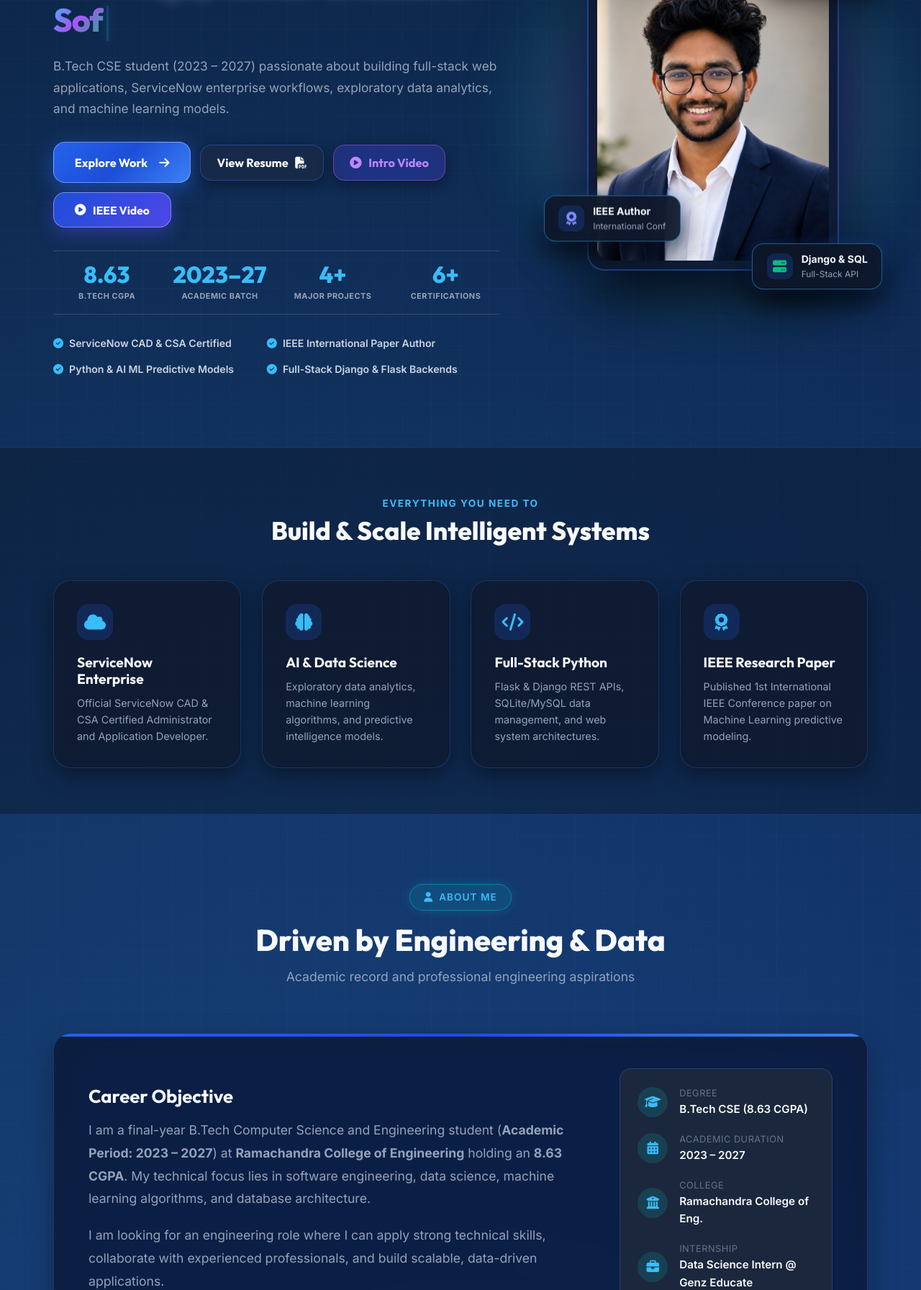
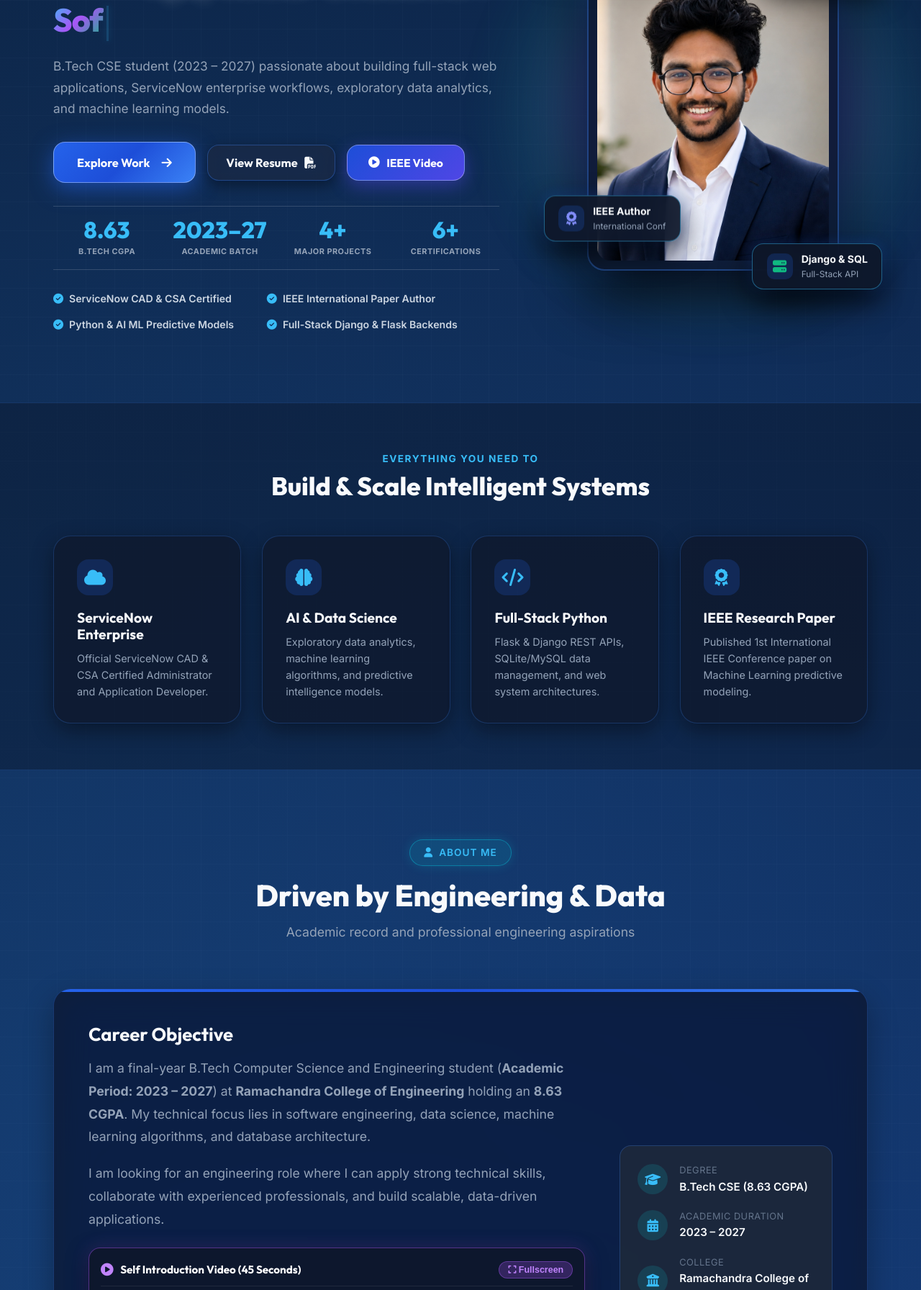
Before and after one commit to ajaykumargeddamuri18/Ajay-Portfolio, a Django app: page / in a window 1280 px wide. Shown: the part 279-2071 px from the top of the page at 72% size. Run offline with Django 4.2, Linux system fonts and the light colour scheme.

Commit message:
Remove Intro Video button from Hero buttons & embed video player directly inside Career Objective box

```diff
--- a/templates/index.html
+++ b/templates/index.html
@@ -113,15 +113,12 @@
                             B.Tech CSE student (2023 – 2027) passionate about building full-stack web applications, ServiceNow enterprise workflows, exploratory data analytics, and machine learning models.
                         </p>
 
-                        <div class="hero-buttons" style="display: flex; gap: 0.8rem; align-items: center; flex-wrap: wrap; margin-bottom: 2rem;">
-                            <a href="#projects" class="btn btn-primary" style="padding: 0.9rem 1.8rem; font-size: 1.02rem;">
+                        <div class="hero-buttons" style="display: flex; gap: 1rem; align-items: center; flex-wrap: wrap; margin-bottom: 2rem;">
+                            <a href="#projects" class="btn btn-primary" style="padding: 0.9rem 2rem; font-size: 1.02rem;">
                                 Explore Work <i class="fa-solid fa-arrow-right" style="margin-left: 0.4rem;"></i>
                             </a>
-                            <button class="btn btn-secondary" onclick="openResumeModal()" style="padding: 0.9rem 1.4rem; font-size: 1.02rem;">
+                            <button class="btn btn-secondary" onclick="openResumeModal()" style="padding: 0.9rem 1.6rem; font-size: 1.02rem;">
                                 View Resume <i class="fa-solid fa-file-pdf"></i>
-                            </button>
-                            <button class="btn btn-secondary" onclick="openSelfIntroModal()" style="padding: 0.9rem 1.4rem; font-size: 1.02rem; background: rgba(168, 85, 247, 0.15); border: 1.5px solid rgba(168, 85, 247, 0.5); color: #c084fc; font-weight: 700; cursor: pointer; transition: all 0.3s;" onmouseover="this.style.background='rgba(168, 85, 247, 0.3)';this.style.color='#fff'" onmouseout="this.style.background='rgba(168, 85, 247, 0.15)';this.style.color='#c084fc'">
-                                <i class="fa-solid fa-circle-play" style="color: #c084fc;"></i> Intro Video
                             </button>
                             <button class="btn btn-ieee" onclick="openIEEEVideoModal()">
                                 <i class="fa-solid fa-circle-play"></i> IEEE Video
@@ -270,9 +267,29 @@
                             <p style="margin-bottom: 1.2rem;">
                                 I am a final-year B.Tech Computer Science and Engineering student (<strong>Academic Period: 2023 – 2027</strong>) at <strong>Ramachandra College of Engineering</strong> holding an <strong>8.63 CGPA</strong>. My technical focus lies in software engineering, data science, machine learning algorithms, and database architecture.
                             </p>
-                            <p>
+                            <p style="margin-bottom: 1.5rem;">
                                 I am looking for an engineering role where I can apply strong technical skills, collaborate with experienced professionals, and build scalable, data-driven applications.
                             </p>
+
+                            <!-- EMBEDDED SELF INTRO VIDEO PLAYER inside Career Objective Box -->
+                            <div style="margin-top: 1.5rem; background: rgba(15, 23, 42, 0.85); border: 1.5px solid rgba(168, 85, 247, 0.45); border-radius: 16px; padding: 1rem; box-shadow: 0 10px 30px rgba(0,0,0,0.5), 0 0 25px rgba(168, 85, 247, 0.2); overflow: hidden; position: relative;">
+                                <div style="display: flex; align-items: center; justify-content: space-between; margin-bottom: 0.75rem; padding-bottom: 0.5rem; border-bottom: 1px solid rgba(255,255,255,0.08);">
+                                    <div style="display: flex; align-items: center; gap: 0.6rem;">
+                                        <i class="fa-solid fa-circle-play" style="color: #c084fc; font-size: 1.1rem;"></i>
+                                        <span style="font-weight: 700; font-size: 0.95rem; color: #ffffff; font-family: var(--font-heading);">Self Introduction Video (45 Seconds)</span>
+                                    </div>
+                                    <button onclick="openSelfIntroModal()" style="background: rgba(168,85,247,0.25); border: 1px solid rgba(168,85,247,0.4); color: #c084fc; border-radius: 20px; padding: 0.25rem 0.75rem; font-size: 0.78rem; font-weight: 700; cursor: pointer; transition: all 0.2s;" onmouseover="this.style.background='rgba(168,85,247,0.4)';this.style.color='#fff'" onmouseout="this.style.background='rgba(168,85,247,0.25)';this.style.color='#c084fc'">
+                                        <i class="fa-solid fa-expand"></i> Fullscreen
+                                    </button>
+                                </div>
+
+                                <div style="position: relative; border-radius: 12px; overflow: hidden; background: #000; box-shadow: inset 0 0 20px rgba(0,0,0,0.8);">
+                                    <video id="aboutEmbeddedVideo" controls preload="metadata" style="width: 100%; display: block; max-height: 280px; object-fit: contain; outline: none;">
+                                        <source src="/static/assets/self_intro.mp4" type="video/mp4">
+                                        Your browser does not support HTML5 video.
+                                    </video>
+                                </div>
+                            </div>
                         </div>
 
                         <div class="about-highlight-box">
```
Also changed, not shown: index.html (+24 -7 lines).
